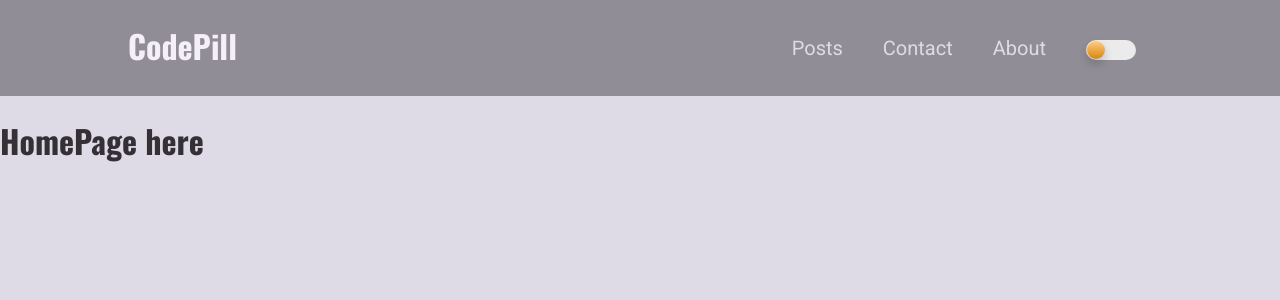
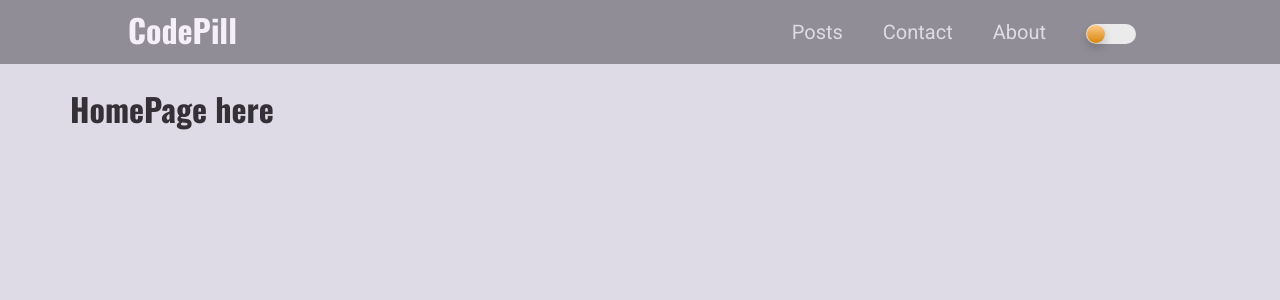
Before and after one commit to StanciuDragosIoan/codepill-frontend, a Next.js app: page / in a window 1280 px wide. Shown: the top 300 px of the page. Built offline with nearby package versions, Linux system fonts and the light colour scheme.

Commit message:
worked a bit on the layout

```diff
--- a/components/layout/layout.module.css
+++ b/components/layout/layout.module.css
@@ -9,3 +9,25 @@
   height: 100vh;
   color: white;
 }
+
+.container {
+  padding-right: 15px;
+  padding-left: 15px;
+  margin-right: auto;
+  margin-left: auto;
+}
+@media (min-width: 768px) {
+  .container {
+    width: 750px;
+  }
+}
+@media (min-width: 992px) {
+  .container {
+    width: 970px;
+  }
+}
+@media (min-width: 1200px) {
+  .container {
+    width: 1170px;
+  }
+}
--- a/components/layout/layout.tsx
+++ b/components/layout/layout.tsx
@@ -13,7 +13,9 @@ function Layout({ children }: Props) {
   return (
     <div className={theme === "dark" ? classes.dark : classes.light}>
       <MainNavigation />
-      <main>{children}</main>
+      <div className={classes.container}>
+        <main>{children}</main>{" "}
+      </div>
     </div>
   );
 }
--- a/components/layout/navigation/main-navigation.module.css
+++ b/components/layout/navigation/main-navigation.module.css
@@ -1,6 +1,6 @@
 .header {
   width: 100%;
-  height: 6rem;
+  height: 4rem;
   display: flex;
   justify-content: space-between;
   align-items: center;
--- /dev/null
+++ b/components/layout/posts/postContent/postContent.tsx
@@ -0,0 +1,5 @@
+const PostContent = () => {
+  return <h1>Post Content here</h1>;
+};
+
+export default PostContent;
--- a/pages/posts/[slug].tsx
+++ b/pages/posts/[slug].tsx
@@ -1,7 +1,9 @@
+import PostContent from "@/components/layout/posts/postContent/postContent";
 export default function IndividualPost() {
   return (
     <>
       <h1>IndividualPostPage here</h1>
+      <PostContent />
     </>
   );
 }
```
